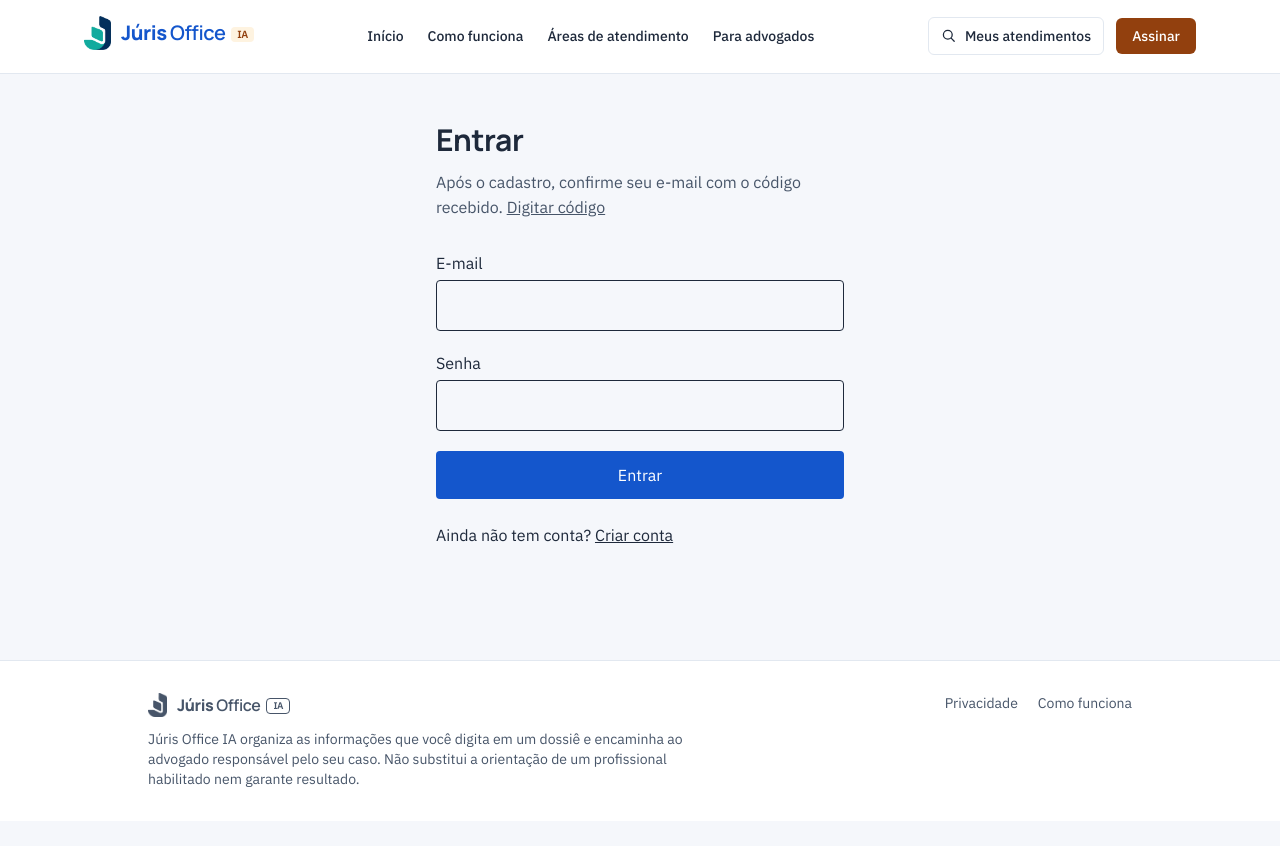
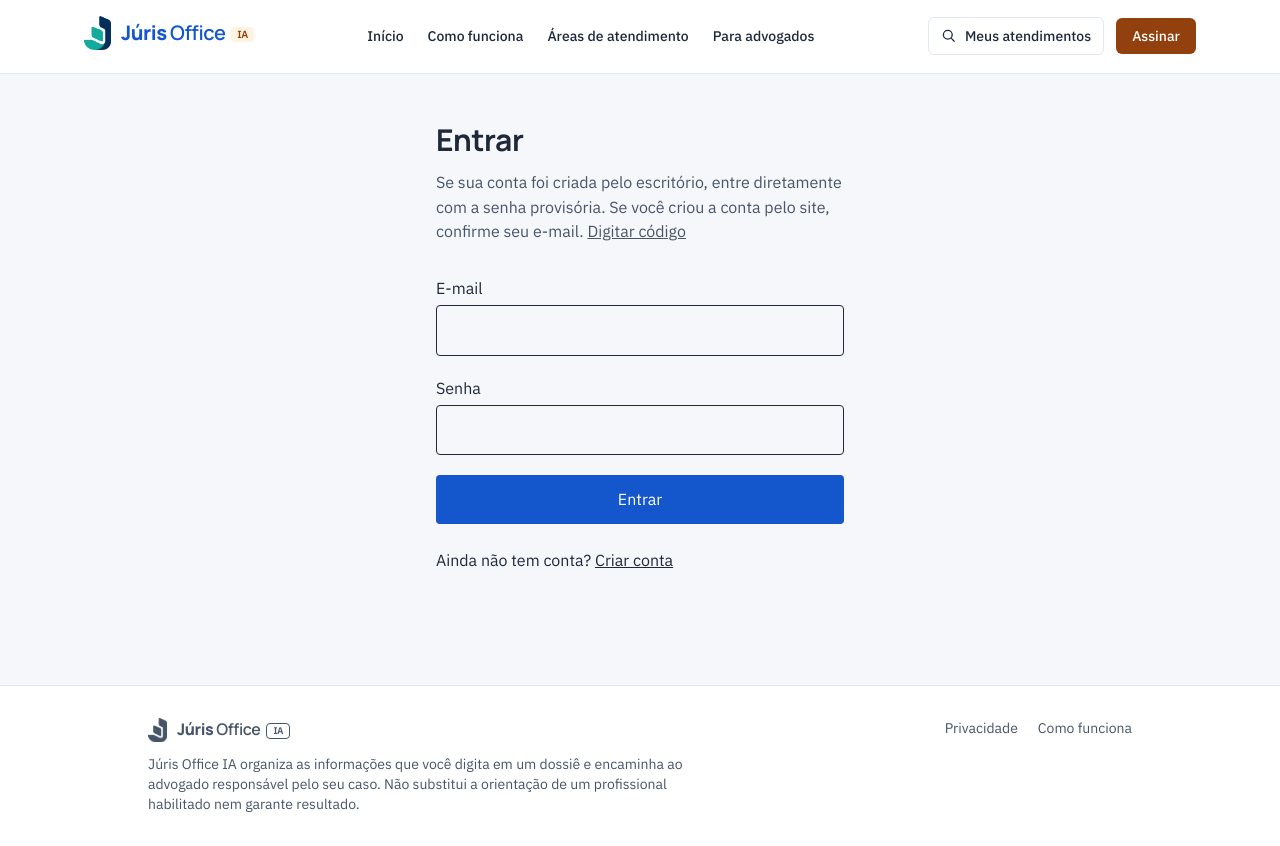
Before and after one commit to ravilson-create/Juris-Office, a Next.js app: page /auth/sign-in in a window 1280 px wide. Before the commit the page ends 821 px from the top, so only its background shows below. Built offline with nearby package versions, Linux system fonts and the light colour scheme.

Commit message:
fix(auth): clarify team account sign-in

```diff
--- a/app/auth/auth-form.tsx
+++ b/app/auth/auth-form.tsx
@@ -15,7 +15,7 @@ export function AuthForm({ mode }: { mode: "sign-in" | "sign-up" }) {
       <h1 className="text-3xl">{signup ? "Criar conta" : "Entrar"}</h1>
       {!signup && (
         <p className="mt-3 text-muted">
-          Após o cadastro, confirme seu e-mail com o código recebido.{" "}
+          Se sua conta foi criada pelo escritório, entre diretamente com a senha provisória. Se você criou a conta pelo site, confirme seu e-mail.{" "}
           <Link href="/auth/verify" className="underline">
             Digitar código
           </Link>
```
